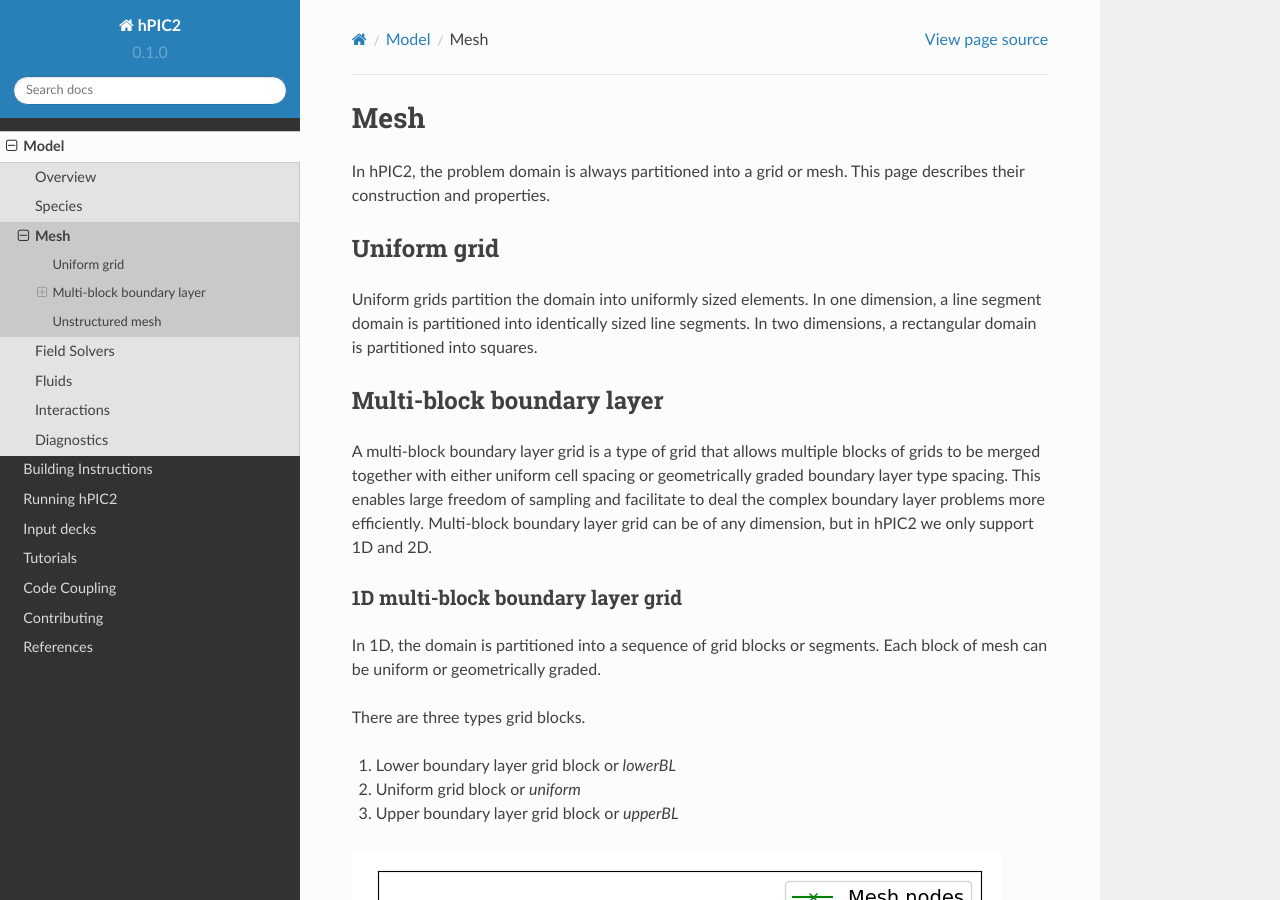
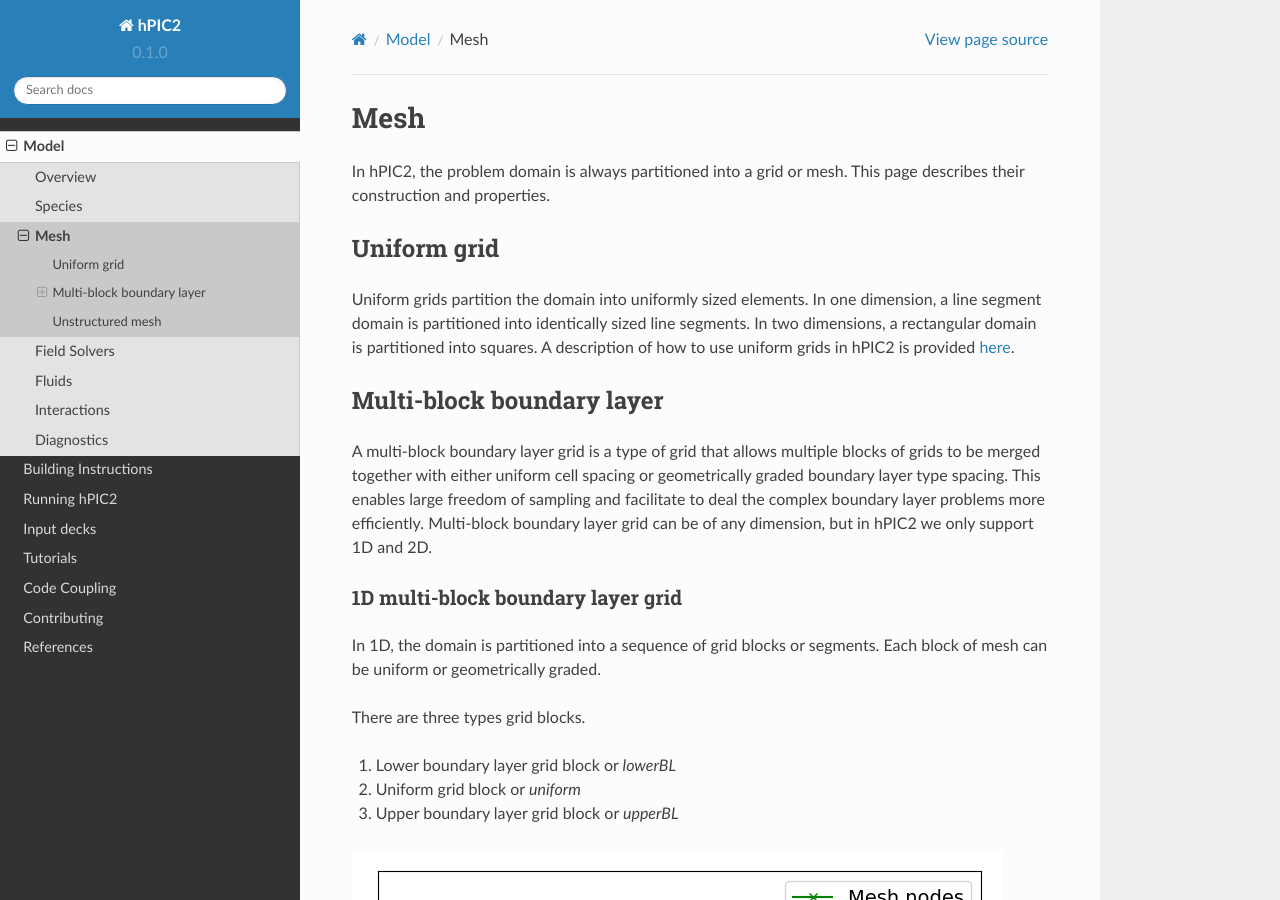
Before and after one commit to lcpp-org/hpic2doc, a Sphinx documentation site: the page built from docs/source/mesh.rst, in a window 1280 px wide and 900 px high. Built offline with Sphinx 7.4.7 and the Read the Docs theme 2.0.0, drawn with Linux system fonts in a browser that asks for light colours; some of the changed text lies outside the part shown.

Commit message:
Link to input deck from meshes

```diff
--- a/docs/source/mesh.rst
+++ b/docs/source/mesh.rst
@@ -12,6 +12,8 @@
 identically sized line segments.
 In two dimensions, a rectangular domain is partitioned into
 squares.
+A description of how to use uniform grids in hPIC2 is provided
+:ref:`here <input_deck:Uniform mesh>`.
 
 Multi-block boundary layer
 ----------------------------
@@ -101,3 +103,6 @@
 In one dimension, the elements are line segments.
 In two dimensions, the elements are triangles or quadrilaterals.
 In three dimensions, the elements are tetrahedra, hexahedra, wedges, or pyramids.
+
+A description of how to use unstructured meshes in hPIC2 is provided
+:ref:`here <input_deck:MFEM>`.
```
